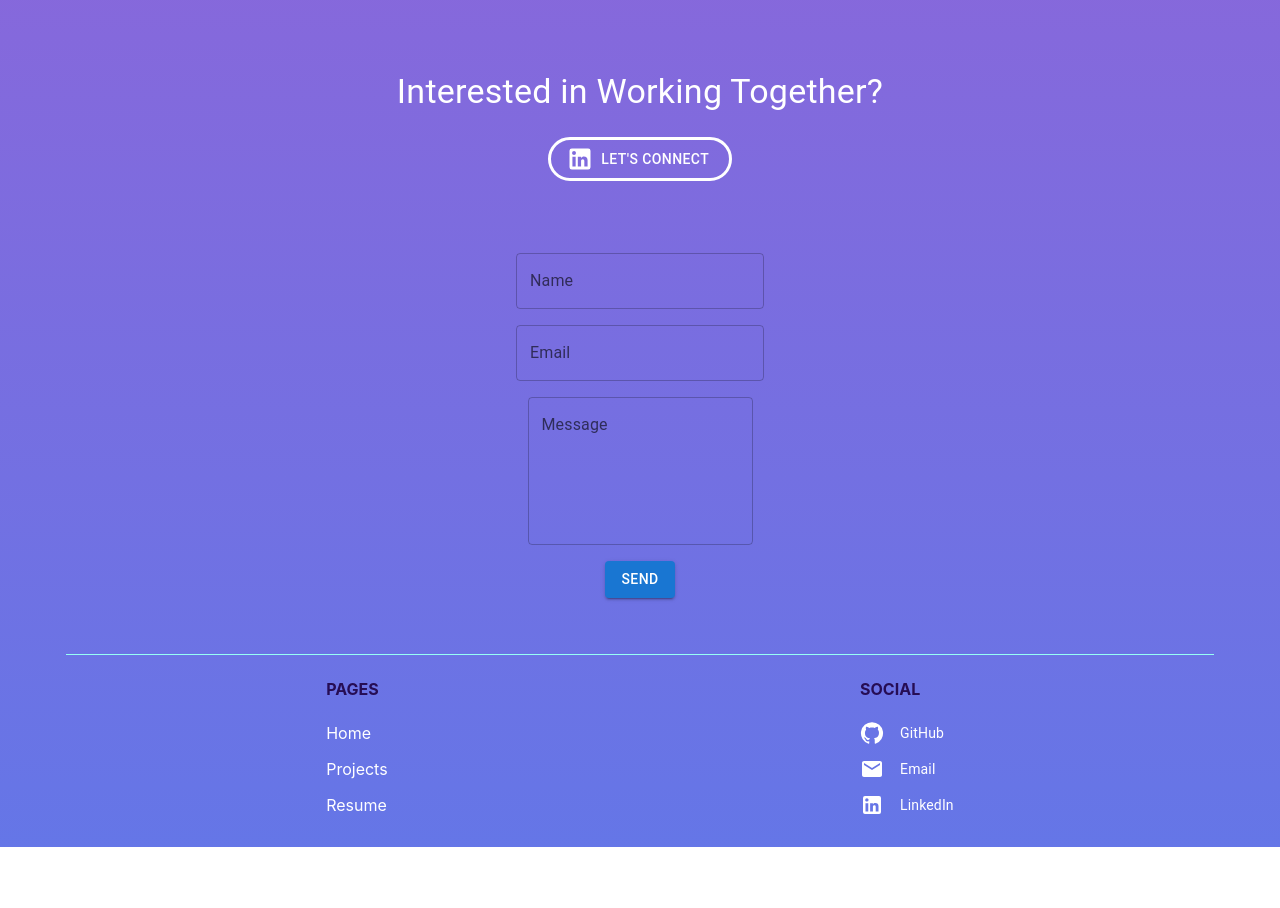
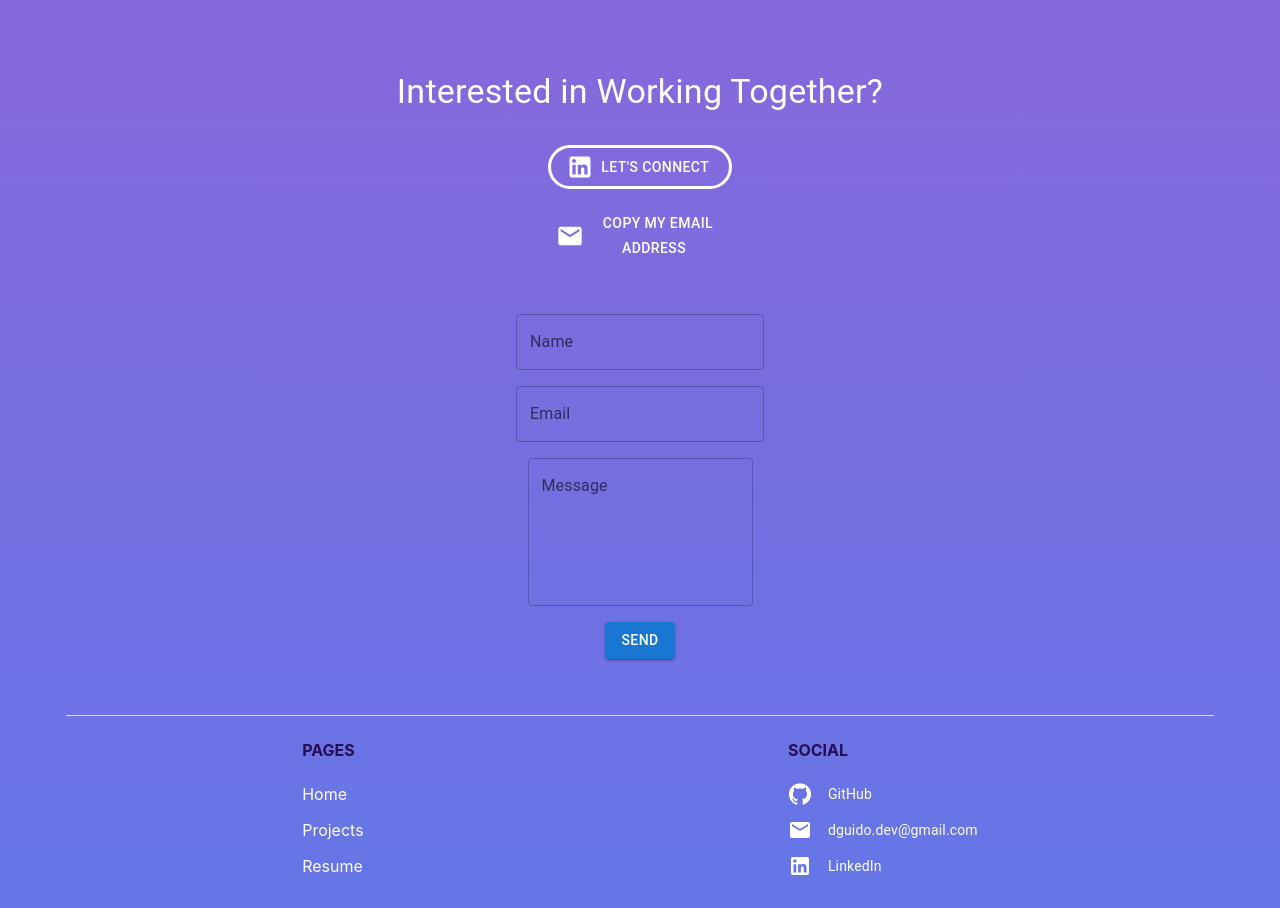
Before and after one commit to CypherNyx/dahlia-portfolio-site, a React (Create React App) app: page / in a window 1280 px wide. Shown: the part 2620-3528 px from the top of the page. Before the commit the page ends 3467 px from the top, so only its background shows below. Built offline with nearby package versions, Linux system fonts and the light colour scheme; no server answers; what @react-pdf/renderer would draw is missing.

Commit message:
adding click to copy email address

```diff
--- a/src/components/Contact.jsx
+++ b/src/components/Contact.jsx
@@ -1,6 +1,7 @@
-import React from "react";
-import { Box, Button, Typography, styled } from "@mui/material";
+import React, { useState } from "react";
+import { Box, Button, Typography, styled, Tooltip, ClickAwayListener } from "@mui/material";
 import LinkedInIcon from '@mui/icons-material/LinkedIn';
+import EmailIcon from "@mui/icons-material/Email";
 import ResumePDF from "../constants/resume";
 import { PDFDownloadLink } from "@react-pdf/renderer";
 import EmailForm from './EmailForm';
@@ -8,7 +9,6 @@ import EmailForm from './EmailForm';
   const Contact = () => {
 
     const CustomButton = styled(Button)(({ theme }) => ({
-      border: "3px solid white",
       borderRadius: "25px",
       color: "white",
       width: "15%",
@@ -24,6 +24,17 @@ import EmailForm from './EmailForm';
       },
     }));
 
+    const [open, setOpen] = useState(false);
+
+  const handleClick = () => {
+    setOpen(true);
+    navigator.clipboard.writeText("dguido.dev@gmail.com");
+  };
+
+  const handleClickAway = () => {
+    setOpen(false);
+  };
+
     return (
       <Box sx={{ maxWidth: "1300px", my: 3, padding: 3, mx: "auto"}} id="about" >
          <Typography
@@ -33,12 +44,17 @@ import EmailForm from './EmailForm';
       >
         Interested in Working Together?
       </Typography>
+
+      <Box
+
+        >
       <CustomButton
         variant="outlined"
         sx={{
+          border: "3px solid white",
           mx: "auto",
-          mt: 3,
-          mb: 8,
+          mt: 4,
+          mb: 2,
         }}
       >
         <a href="https://www.linkedin.com/in/dahlia-guido/" target="_blank" style={{ textDecoration: "none", color: "white" }}rel="noopener noreferrer">
@@ -46,6 +62,21 @@ import EmailForm from './EmailForm';
         <LinkedInIcon style={{ color: '#FFF', height: "28", width: "28"}} />&nbsp; Let's connect</span>
         </a>
       </CustomButton>
+
+      <CustomButton
+        variant="text"
+        sx={{
+          mx: "auto",
+          mt: 1,
+          mb: 5,
+        }}
+      >
+        <a href="https://www.linkedin.com/in/dahlia-guido/" target="_blank" style={{ textDecoration: "none", color: "white" }}rel="noopener noreferrer">
+        <span style={{ display: "flex", alignItems: "center" }}>
+        <EmailIcon style={{ color: '#FFF', height: "28", width: "28"}} />&nbsp; copy my email address</span>
+        </a>
+      </CustomButton>
+      </Box>
       <EmailForm />
       </Box>
     );
--- a/src/components/Footer.jsx
+++ b/src/components/Footer.jsx
@@ -1,5 +1,5 @@
-import { Box, Typography } from "@mui/material";
-import React from "react";
+import { Box, Typography, Tooltip, ClickAwayListener } from "@mui/material";
+import React, { useState } from "react";
 import GitHubIcon from "@mui/icons-material/GitHub";
 import EmailIcon from "@mui/icons-material/Email";
 import LinkedInIcon from "@mui/icons-material/LinkedIn";
@@ -8,6 +8,19 @@ import { BorderClear } from "@mui/icons-material";
 
 
 const Footer = () => {
+
+  const [open, setOpen] = useState(false);
+
+  const handleClick = () => {
+    setOpen(true);
+    navigator.clipboard.writeText("dguido.dev@gmail.com");
+  };
+
+  const handleClickAway = () => {
+    setOpen(false);
+  };
+
+
   return (
     <Box
       sx={{
@@ -77,12 +90,16 @@ const Footer = () => {
         </a>
 
 
+        <ClickAwayListener onClickAway={handleClickAway}>
+        <Tooltip open={open} title="Email copied!" placement="top">
         <Box sx={{ display: "flex", alignItems: "center", cursor: "pointer" }}>
           <EmailIcon sx={{ mr: 2, color: "white" }} />
-          <Typography variant="body2" sx={{ color: "white", my: 1 }}>
-            Email
+          <Typography variant="body2" sx={{ color: "white", my: 1 }} onClick={handleClick}>
+            dguido.dev@gmail.com
           </Typography>
         </Box>
+        </Tooltip>
+        </ClickAwayListener>
 
         <a href="https://www.linkedin.com/in/dahlia-guido/" target="_blank" style={{ textDecoration: "none", color: "white", width: "100%" }}rel="noopener noreferrer">
         <Box sx={{ display: "flex", alignItems: "center", cursor: "pointer" }}>
```
